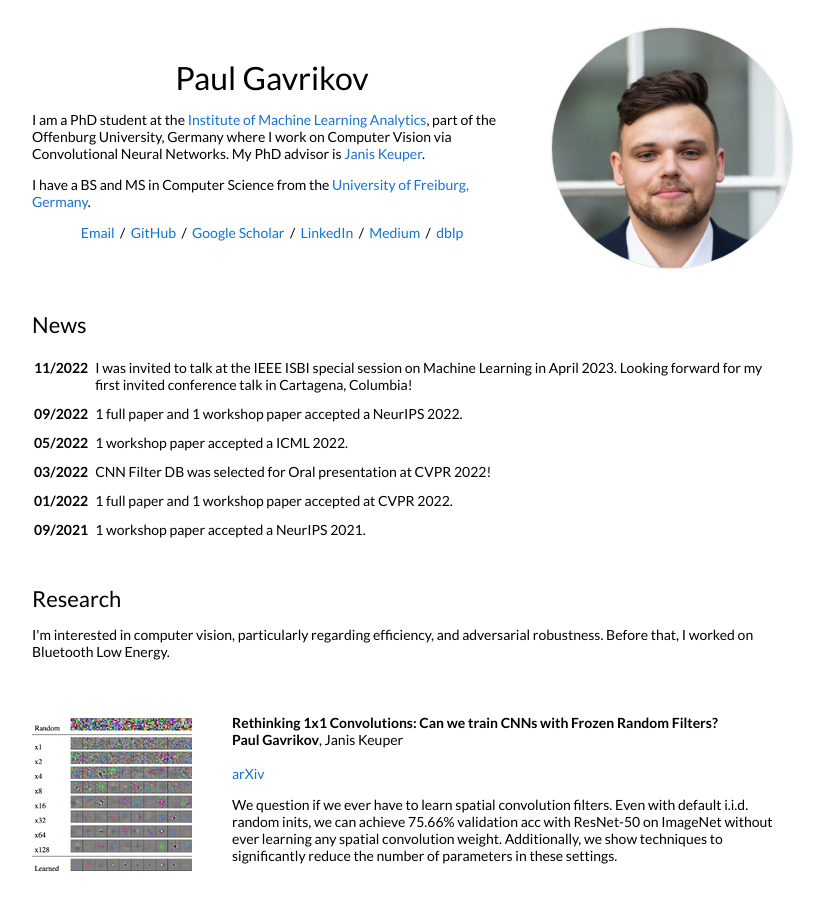
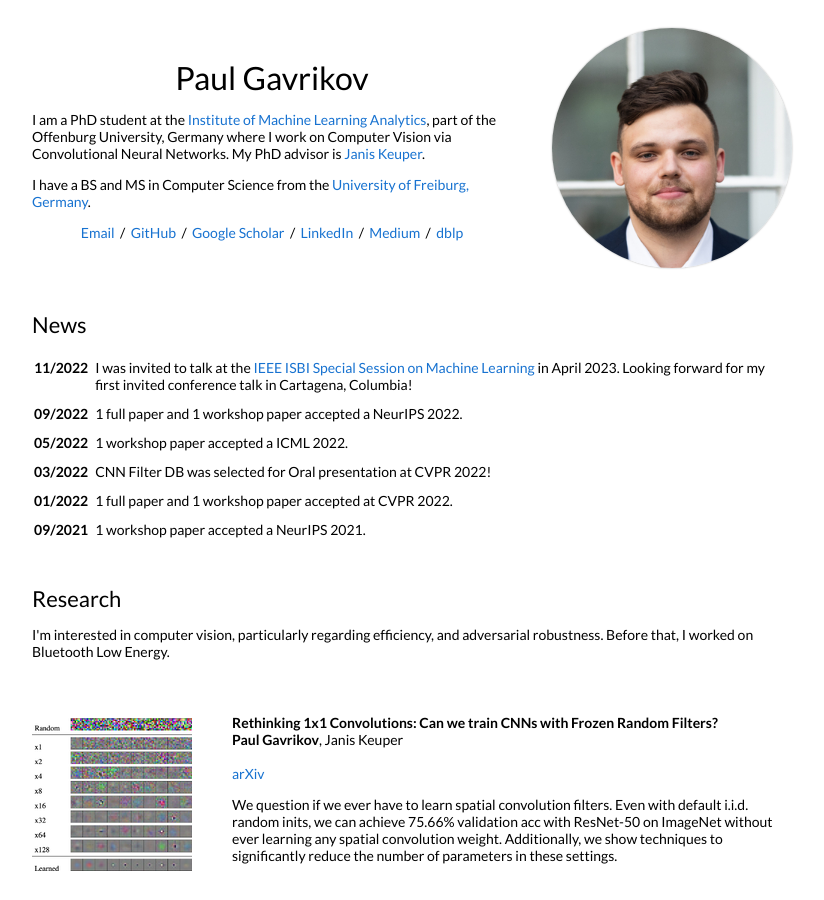
Before and after one commit to paulgavrikov/paulgavrikov.github.io, a Jekyll site: the page built from _posts/2018-05-15-intro.markdown, in a window 1280 px wide and 900 px high. Shown: the whole window, without its empty margins (228-1052 px from the left). Built offline with Jekyll 4.4.1, drawn with Linux system fonts in a browser that asks for light colours; part of the change alters nothing that is shown.

```diff
--- a/_layouts/default.html
+++ b/_layouts/default.html
@@ -52,7 +52,7 @@
               <table id="news-table" style="width: 100%;">
                 <tr>
                     <td><b>11/2022</b></td>
-                    <td>I was invited to talk at the IEEE ISBI special session on Machine Learning in April 2023. Looking forward for my first invited conference talk in Cartagena, Columbia!</td>
+                    <td>I was invited to talk at the <a href="https://2023.biomedicalimaging.org/en/SPECIAL-SESSIONS.html">IEEE ISBI Special Session on Machine Learning</a> in April 2023. Looking forward for my first invited conference talk in Cartagena, Columbia!</td>
                 </tr>
                 <tr>
                     <td><b>09/2022</b></td>
```
